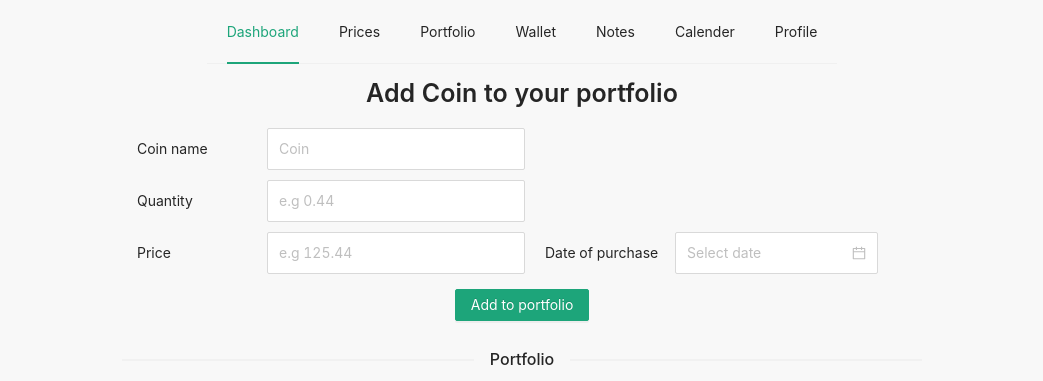
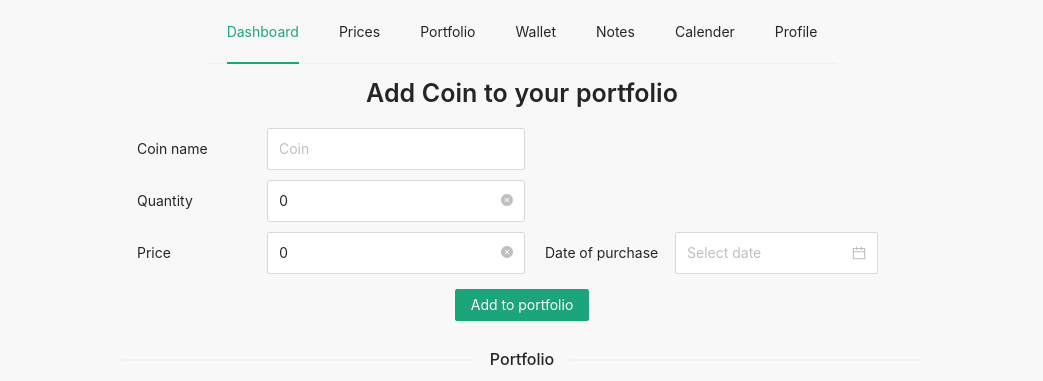
Before and after one commit to HubertMelbruda/website-react-ant-design, a React (Create React App) app: page /portfolio in a window 1280 px wide. Shown: the top 381 px of the page, without its empty margins (118-1161 px from the left). Built offline with nearby package versions, Linux system fonts and the light colour scheme; data requests are answered from the project's data file.

Commit message:
Changed portfolio component structure

```diff
--- a/data/db.json
+++ b/data/db.json
@@ -20,10 +20,6 @@
       "price": "1722.02",
       "date": "2022-04-14",
       "id": 3
-    },
-    {
-      "name": "Ethereum",
-      "id": 4
     }
   ]
 }
--- a/src/components/addToPortfolio.js
+++ /dev/null
@@ -1,116 +0,0 @@
-import React from "react";
-import { useState } from "react";
-import { Input, DatePicker, Button } from "antd";
-
-const AddToPortfolio = () => {
-  const [coinName, setCoinName] = useState();
-  const [coinQuantity, setCoinQuantity] = useState();
-  const [coinPrice, setCoinPrice] = useState();
-  const [coinDate, setCoinDate] = useState();
-
-  const handleInputName = e => {
-    setCoinName(e.target.value);
-  };
-
-  const handleInputQuantity = e => {
-    setCoinQuantity(e.target.value);
-  };
-
-  const handleInputPrice = e => {
-    setCoinPrice(e.target.value);
-  };
-
-  const handleDateInput = (value, dateString) => {
-    setCoinDate(dateString);
-  };
-
-  // function adjustPrice(price) {
-  //   const newPrice = price.toLocaleString("en-US", {
-  //     style: "currency",
-  //     currency: "USD",
-  //     minimumFractionDigits: 1,
-  //     maximumFractionDigits: 8,
-  //   });
-  //   return newPrice;
-  // }
-
-  const handleSubmit = () => {
-    const coinData = {
-      name: coinName,
-      quantity: coinQuantity,
-      price: coinPrice,
-      date: coinDate,
-    };
-
-    fetch("http://localhost:8000/portfolio/", {
-      method: "POST",
-      headers: { "Content-Type": "application/json" },
-      body: JSON.stringify(coinData),
-    }).then(() => {
-
-    });
-
-    setCoinName("")
-    setCoinQuantity("")
-    setCoinPrice("")
-    setCoinDate("")
-  };
-
-  return (
-    <div className="formAddToPortfolio">
-      <p className="form-header">Add Coin to your portfolio</p>
-      <form className="coin-form">
-        <div className="form-row">
-          <p>Coin name</p>
-          <Input
-            id="coin-name"
-            name="name"
-            className="input"
-            placeholder="Coin"
-            allowClear={true}
-            value={coinName}
-            onChange={handleInputName}
-          />
-        </div>
-        <div className="form-row">
-          <p>Quantity</p>
-          <Input
-            id="quantity"
-            name="quantity"
-            className="input"
-            placeholder="e.g 0.44"
-            allowClear={true}
-            value={coinQuantity}
-            onChange={handleInputQuantity}
-          />
-        </div>
-        <div className="form-row">
-          <p>Price</p>
-          <Input
-            id="price"
-            name="price"
-            className="input"
-            placeholder="e.g 125.44"
-            allowClear={true}
-            value={coinPrice}
-            onChange={handleInputPrice}
-          />
-        </div>
-        <div className="form-row">
-          <p>Date of purchase</p>
-          <DatePicker
-            className="date-picker"
-            name="date"
-            onChange={handleDateInput}
-          />
-        </div>
-      </form>
-      <Button type="primary" className="form-button" onClick={handleSubmit}>
-        Add to portfolio
-      </Button>
-
-    </div>
-  );
-};
-
-export default AddToPortfolio;
--- a/src/components/portfolioDetailsCard .js
+++ b/src/components/portfolioDetailsCard .js
@@ -2,7 +2,7 @@ import React from "react";
 import { Card } from "antd";
 
 const PortfolioDetailsCard = props => {
-  const { id, name, quantity, price } = props;
+  const { name, quantity} = props;
 
   return (
     <div className="page-container">
@@ -10,7 +10,7 @@ const PortfolioDetailsCard = props => {
         <Card
           title={name}
           size="small"
-          extra={"Quantity: 45000"}
+          extra={`Quantity: ${quantity}`}
           className="card"
         >
           <div className="card-details">
--- a/src/pages/portfolio.js
+++ b/src/pages/portfolio.js
@@ -1,22 +1,59 @@
 import React from "react";
-import AddToPortfolio from "../components/addToPortfolio";
-import PortfolioCards from "../components/portfolioCards";
 import PortfolioDetailsCard from "../components/portfolioDetailsCard ";
 import useFetch from "../components/useFetch";
 import { useState } from "react";
-import { Divider, Button } from "antd";
+import { Divider, Button, DatePicker, Input } from "antd";
 
 const AppPortfolio = () => {
   const { data: portfolio } = useFetch("http://localhost:8000/portfolio/");
+  const [coinName, setCoinName] = useState("");
+  const [coinQuantity, setCoinQuantity] = useState(0);
+  const [coinPrice, setCoinPrice] = useState(0);
+  const [coinDate, setCoinDate] = useState();
+  const [coin, setCoin] = useState(portfolio);
+  const [isCoinSend, setIsCoinSend] = useState(false);
 
+  const handleInputName = e => {
+    setCoinName(e.target.value);
+  };
 
-  const [coin, setCoin] = useState(portfolio);
+  const handleInputQuantity = e => {
+    setCoinQuantity(e.target.value);
+  };
 
+  const handleInputPrice = e => {
+    setCoinPrice(e.target.value);
+  };
 
+  const handleDateInput = (value, dateString) => {
+    setCoinDate(dateString);
+  };
+
+  const handleSubmit = () => {
+    const coinData = {
+      name: coinName,
+      quantity: coinQuantity,
+      price: coinPrice,
+      date: coinDate,
+    };
+
+    if (coinData.name === "" || coinData.quantity === 0) {
+      alert("Please fill up all required fields");
+    } else {
+      fetch("http://localhost:8000/portfolio/", {
+        method: "POST",
+        headers: { "Content-Type": "application/json" },
+        body: JSON.stringify(coinData),
+      });
+
+      setCoinName("");
+      setCoinQuantity(0);
+      setCoinPrice(0);
+      setCoinDate("");
+    }
+  };
 
   const handleRefreshBtn = () => {
-
-
     fetch("http://localhost:8000/portfolio/")
       .then(response => {
         if (!response.ok) {
@@ -26,17 +63,12 @@ const AppPortfolio = () => {
       })
       .then(data => {
         setCoin(data);
-
       })
       .catch(err => {
         if (err === "AbortError") {
           console.log("Fetch aborted");
         }
       });
-
-
-
-
   };
 
   const portfolioDetailsCard = coin.map(coin => {
@@ -53,10 +85,60 @@ const AppPortfolio = () => {
 
   return (
     <div className="page-container">
-      <AddToPortfolio />
+      <div className="formAddToPortfolio">
+        <p className="form-header">Add Coin to your portfolio</p>
+        <form className="coin-form">
+          <div className="form-row">
+            <p>Coin name</p>
+            <Input
+              id="coin-name"
+              name="name"
+              className="input"
+              placeholder="Coin"
+              allowClear={true}
+              value={coinName}
+              onChange={handleInputName}
+            />
+          </div>
+          <div className="form-row">
+            <p>Quantity</p>
+            <Input
+              id="quantity"
+              name="quantity"
+              className="input"
+              placeholder="e.g 0.44"
+              allowClear={true}
+              value={coinQuantity}
+              onChange={handleInputQuantity}
+            />
+          </div>
+          <div className="form-row">
+            <p>Price</p>
+            <Input
+              id="price"
+              name="price"
+              className="input"
+              placeholder="e.g 125.44"
+              allowClear={true}
+              value={coinPrice}
+              onChange={handleInputPrice}
+            />
+          </div>
+          <div className="form-row">
+            <p>Date of purchase</p>
+            <DatePicker
+              className="date-picker"
+              name="date"
+              onChange={handleDateInput}
+            />
+          </div>
+        </form>
+        <Button type="primary" className="form-button" onClick={handleSubmit}>
+          Add to portfolio
+        </Button>
+      </div>
       <Divider className="divider">Portfolio</Divider>
       <div className="portfolio-container"></div>
-      {/* <PortfolioCards/> */}
       <Button type="primary" className="form-button" onClick={handleRefreshBtn}>
         Refresh
       </Button>
```
Also changed, not shown: src/components/portfolioCards.js (deleted, +0 -33 lines).
